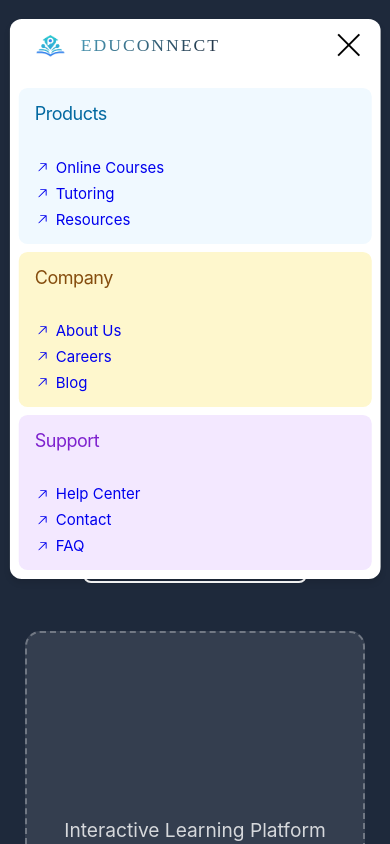
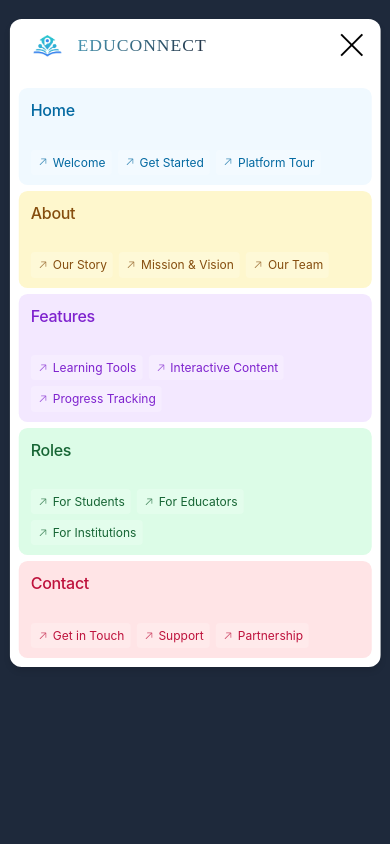
Before and after one commit to Javeria-Javaid/EduConnent, a React (Vite) app in the folder EduConnect/: page / in a window 390 px wide. Both pictures are taken after a click on the button 348 px from the left and 45 px from the top of the page. Shown: the top 844 px of the page. Built offline with nearby package versions, Linux system fonts and the light colour scheme.

Commit message:
added more menu items

```diff
--- a/EduConnect/src/App.jsx
+++ b/EduConnect/src/App.jsx
@@ -5,33 +5,53 @@ import './index.css'
 function App() {
     const navItems = [
         {
-            label: "Products",
+            label: "Home",
             bgColor: "#f0f9ff",
             textColor: "#0369a1",
             links: [
-                { label: "Online Courses", href: "#courses", ariaLabel: "Browse online courses" },
-                { label: "Tutoring", href: "#tutoring", ariaLabel: "Find tutors" },
-                { label: "Resources", href: "#resources", ariaLabel: "Learning resources" }
+                { label: "Welcome", href: "#home", ariaLabel: "Welcome to EduConnect" },
+                { label: "Get Started", href: "#get-started", ariaLabel: "Get started with EduConnect" },
+                { label: "Platform Tour", href: "#tour", ariaLabel: "Take a platform tour" }
             ]
         },
         {
-            label: "Company",
+            label: "About",
             bgColor: "#fef7cd",
             textColor: "#854d0e",
             links: [
-                { label: "About Us", href: "#about", ariaLabel: "Learn about EduConnect" },
-                { label: "Careers", href: "#careers", ariaLabel: "View career opportunities" },
-                { label: "Blog", href: "#blog", ariaLabel: "Read our blog" }
+                { label: "Our Story", href: "#about", ariaLabel: "Learn our story" },
+                { label: "Mission & Vision", href: "#mission", ariaLabel: "Our mission and vision" },
+                { label: "Our Team", href: "#team", ariaLabel: "Meet our team" }
             ]
         },
         {
-            label: "Support",
+            label: "Features",
             bgColor: "#f3e8ff",
             textColor: "#7e22ce",
             links: [
-                { label: "Help Center", href: "#help", ariaLabel: "Get help and support" },
-                { label: "Contact", href: "#contact", ariaLabel: "Contact us" },
-                { label: "FAQ", href: "#faq", ariaLabel: "Frequently asked questions" }
+                { label: "Learning Tools", href: "#features", ariaLabel: "Learning tools and features" },
+                { label: "Interactive Content", href: "#interactive", ariaLabel: "Interactive learning content" },
+                { label: "Progress Tracking", href: "#progress", ariaLabel: "Progress tracking features" }
+            ]
+        },
+        {
+            label: "Roles",
+            bgColor: "#dcfce7",
+            textColor: "#166534",
+            links: [
+                { label: "For Students", href: "#students", ariaLabel: "Features for students" },
+                { label: "For Educators", href: "#educators", ariaLabel: "Features for educators" },
+                { label: "For Institutions", href: "#institutions", ariaLabel: "Features for institutions" }
+            ]
+        },
+        {
+            label: "Contact",
+            bgColor: "#ffe4e6",
+            textColor: "#be123c",
+            links: [
+                { label: "Get in Touch", href: "#contact", ariaLabel: "Contact us" },
+                { label: "Support", href: "#support", ariaLabel: "Get support" },
+                { label: "Partnership", href: "#partnership", ariaLabel: "Partnership inquiries" }
             ]
         }
     ]
@@ -47,55 +67,41 @@ function App() {
                 buttonTextColor="#ffffff"
             />
 
-            {/* Hero Section with consistent width */}
-            <section className="page-section hero-section">
+            {/* Your page sections */}
+            <section id="home" className="page-section hero-section">
                 <div className="content-container">
                     <div className="hero-content">
-                        <h1>Transform Your Learning Journey with EduConnect</h1>
-                        <p>Access world-class education, expert tutors, and interactive resources all in one platform designed for modern learners.</p>
-                        <div className="hero-buttons">
-                            <button className="btn primary">Start Learning Free</button>
-                            <button className="btn secondary">Explore Courses</button>
-                        </div>
-                    </div>
-                    <div className="hero-visual">
-                        <div className="placeholder-visual">
-                            <span>Interactive Learning Platform</span>
-                        </div>
+                        <h1>Welcome to EduConnect</h1>
+                        <p>Your gateway to transformative learning experiences</p>
                     </div>
                 </div>
             </section>
 
-            {/* Features Section */}
-            <section className="page-section features-section">
+            <section id="about" className="page-section about-section">
                 <div className="content-container">
-                    <h2>Why EduConnect Stands Out</h2>
-                    <div className="features-grid">
-                        <div className="feature-card">
-                            <div className="feature-icon">🎯</div>
-                            <h3>Personalized Learning</h3>
-                            <p>AI-powered recommendations tailored to your learning style and goals.</p>
-                        </div>
-                        <div className="feature-card">
-                            <div className="feature-icon">🚀</div>
-                            <h3>Fast Progress Tracking</h3>
-                            <p>Monitor your improvement with detailed analytics and progress reports.</p>
-                        </div>
-                        <div className="feature-card">
-                            <div className="feature-icon">👥</div>
-                            <h3>Community Support</h3>
-                            <p>Join study groups and connect with peers and mentors worldwide.</p>
-                        </div>
-                    </div>
+                    <h2>About EduConnect</h2>
+                    {/* About content */}
                 </div>
             </section>
 
-            {/* CTA Section */}
-            <section className="page-section cta-section">
+            <section id="features" className="page-section features-section">
                 <div className="content-container">
-                    <h2>Ready to Start Your Learning Journey?</h2>
-                    <p>Join thousands of students already transforming their education with EduConnect.</p>
-                    <button className="btn primary large">Get Started Today</button>
+                    <h2>Features</h2>
+                    {/* Features content */}
+                </div>
+            </section>
+
+            <section id="students" className="page-section roles-section">
+                <div className="content-container">
+                    <h2>For Students</h2>
+                    {/* Roles content */}
+                </div>
+            </section>
+
+            <section id="contact" className="page-section contact-section">
+                <div className="content-container">
+                    <h2>Contact Us</h2>
+                    {/* Contact content */}
                 </div>
             </section>
         </div>
--- a/EduConnect/src/components/CardNav/CardNav.css
+++ b/EduConnect/src/components/CardNav/CardNav.css
@@ -11,7 +11,7 @@
 
 .card-nav {
     display: block;
-    height: 70px; /* Increased from 60px to 70px */
+    height: 70px;
     padding: 0;
     background-color: white;
     border: 0.5px solid rgba(255, 255, 255, 0.1);
@@ -27,7 +27,7 @@
     top: -5px;
     left: 0;
     right: 0;
-    height: 70px; /* Increased from 60px to 70px */
+    height: 70px;
     display: flex;
     align-items: center;
     justify-content: space-between;
@@ -43,6 +43,7 @@
     justify-content: center;
     cursor: pointer;
     gap: 6px;
+    color: #1e293b;
 }
 
 .hamburger-menu:hover .hamburger-line {
@@ -80,17 +81,18 @@
 }
 
 .logo {
-    height: 32px; /* Slightly increased logo size */
+    height: 32px;
 }
+
 .platform-name {
     font-size: 1.45rem;
-    font-weight: 300; /* Light weight for luxury feel */
+    font-weight: 300;
     background: linear-gradient(135deg, #4c9ebb, #1e293b);
     -webkit-background-clip: text;
     -webkit-text-fill-color: transparent;
     background-clip: text;
     white-space: nowrap;
-    letter-spacing: 2px; /* Even wider tracking */
+    letter-spacing: 2px;
     font-family: 'Libre Baskerville', 'Times New Roman', serif;
     text-transform: uppercase;
 }
@@ -100,8 +102,8 @@
     color: white;
     border: none;
     border-radius: calc(0.75rem - 0.35rem);
-    padding: 0 1.25rem; /* Slightly increased padding */
-    height: 80%; /* Better proportion with increased height */
+    padding: 0 1.25rem;
+    height: 80%;
     font-weight: 500;
     cursor: pointer;
     transition: background-color 0.3s ease;
@@ -113,19 +115,23 @@
     background-color: #333;
 }
 
+/* Card Content Area - Updated for 5 items */
 .card-nav-content {
     position: absolute;
     left: 0;
     right: 0;
-    top: 70px; /* Increased from 60px to match new height */
+    top: 70px;
     bottom: 0;
-    padding: 0.5rem;
+    padding: 0.75rem;
     display: flex;
     align-items: flex-end;
-    gap: 12px;
+    gap: 10px;
     visibility: hidden;
     pointer-events: none;
     z-index: 1;
+    justify-content: center;
+    flex-wrap: nowrap;
+    overflow-x: auto;
 }
 
 .card-nav.open .card-nav-content {
@@ -133,46 +139,81 @@
     pointer-events: auto;
 }
 
+/* Nav Cards - Optimized for 5 items */
 .nav-card {
     height: 100%;
     flex: 1 1 0;
-    min-width: 0;
+    min-width: 180px;
+    max-width: 220px;
     border-radius: calc(0.75rem - 0.2rem);
     position: relative;
     display: flex;
     flex-direction: column;
-    padding: 12px 16px;
-    gap: 8px;
+    padding: 10px 12px;
+    gap: 6px;
     user-select: none;
+    transition: transform 0.3s ease, box-shadow 0.3s ease;
+}
+
+.nav-card:hover {
+    transform: translateY(-2px);
+    box-shadow: 0 8px 25px rgba(0, 0, 0, 0.15);
 }
 
 .nav-card-label {
-    font-weight: 400;
-    font-size: 22px;
-    letter-spacing: -0.5px;
+    font-weight: 500;
+    font-size: 20px;
+    letter-spacing: -0.3px;
+    margin-bottom: 4px;
 }
 
 .nav-card-links {
     margin-top: auto;
     display: flex;
     flex-direction: column;
-    gap: 2px;
+    gap: 3px;
 }
 
 .nav-card-link {
-    font-size: 16px;
+    font-size: 14px;
     cursor: pointer;
     text-decoration: none;
-    transition: opacity 0.3s ease;
+    transition: all 0.3s ease;
     display: inline-flex;
     align-items: center;
-    gap: 6px;
+    gap: 4px;
+    padding: 2px 0;
+    color: inherit;
 }
 
 .nav-card-link:hover {
-    opacity: 0.75;
+    opacity: 0.8;
+    transform: translateX(2px);
 }
 
+.nav-card-link-icon {
+    font-size: 12px;
+    opacity: 0.7;
+}
+
+/* Tablet adjustments */
+@media (max-width: 1024px) {
+    .nav-card {
+        min-width: 160px;
+        max-width: 200px;
+        padding: 8px 10px;
+    }
+
+    .nav-card-label {
+        font-size: 18px;
+    }
+
+    .nav-card-link {
+        font-size: 13px;
+    }
+}
+
+/* Mobile adjustments */
 @media (max-width: 768px) {
     .card-nav-container {
         width: 95%;
@@ -182,11 +223,11 @@
     .card-nav-top {
         padding: 0.5rem 1rem;
         justify-content: space-between;
-        height: 65px; /* Slightly less on mobile */
+        height: 65px;
     }
 
     .card-nav {
-        height: 65px; /* Slightly less on mobile */
+        height: 65px;
     }
 
     .hamburger-menu {
@@ -201,11 +242,12 @@
     }
 
     .platform-name {
-        font-size: 1.2rem; /* Adjusted for mobile */
+        font-size: 1.2rem;
+        letter-spacing: 1.5px;
     }
 
     .logo {
-        height: 28px; /* Adjusted for mobile */
+        height: 28px;
     }
 
     .card-nav-cta-button {
@@ -213,34 +255,49 @@
     }
 
     .card-nav-content {
-        top: 65px; /* Adjusted for mobile */
+        top: 65px;
         flex-direction: column;
         align-items: stretch;
         gap: 8px;
-        padding: 0.5rem;
+        padding: 0.75rem;
         bottom: 0;
         justify-content: flex-start;
+        overflow-y: auto;
     }
 
     .nav-card {
         height: auto;
-        min-height: 60px;
+        min-height: 80px;
         flex: 1 1 auto;
-        max-height: none;
+        max-width: none;
+        min-width: auto;
+        padding: 12px 16px;
     }
 
     .nav-card-label {
         font-size: 18px;
+        margin-bottom: 6px;
+    }
+
+    .nav-card-links {
+        flex-direction: row;
+        flex-wrap: wrap;
+        gap: 8px;
     }
 
     .nav-card-link {
-        font-size: 15px;
+        font-size: 14px;
+        padding: 4px 8px;
+        background: rgba(255, 255, 255, 0.2);
+        border-radius: 4px;
     }
 }
 
+/* Small mobile adjustments */
 @media (max-width: 480px) {
     .platform-name {
         font-size: 1.1rem;
+        letter-spacing: 1px;
     }
 
     .logo {
@@ -248,14 +305,85 @@
     }
 
     .card-nav-top {
-        height: 60px; /* Even smaller on very small screens */
+        height: 60px;
+        padding: 0.5rem 0.8rem;
     }
 
     .card-nav {
-        height: 60px; /* Even smaller on very small screens */
+        height: 60px;
     }
 
     .card-nav-content {
-        top: 60px; /* Adjusted for very small screens */
+        top: 60px;
+        padding: 0.5rem;
+        gap: 6px;
+    }
+
+    .nav-card {
+        min-height: 70px;
+        padding: 10px 12px;
+    }
+
+    .nav-card-label {
+        font-size: 16px;
+    }
+
+    .nav-card-links {
+        gap: 6px;
+    }
+
+    .nav-card-link {
+        font-size: 12px;
+        padding: 3px 6px;
     }
 }
+
+/* Extra small screens */
+@media (max-width: 360px) {
+    .platform-name {
+        font-size: 1rem;
+    }
+
+    .logo {
+        height: 24px;
+    }
+
+    .logo-container {
+        gap: 0.3rem;
+    }
+
+    .nav-card-label {
+        font-size: 15px;
+    }
+
+    .nav-card-link {
+        font-size: 11px;
+    }
+}
+
+/* Smooth animations */
+.card-nav,
+.card-nav-content,
+.nav-card,
+.nav-card-link {
+    transition: all 0.3s cubic-bezier(0.4, 0, 0.2, 1);
+}
+
+/* Scrollbar styling for card content */
+.card-nav-content::-webkit-scrollbar {
+    height: 4px;
+}
+
+.card-nav-content::-webkit-scrollbar-track {
+    background: rgba(0, 0, 0, 0.1);
+    border-radius: 2px;
+}
+
+.card-nav-content::-webkit-scrollbar-thumb {
+    background: rgba(0, 0, 0, 0.3);
+    border-radius: 2px;
+}
+
+.card-nav-content::-webkit-scrollbar-thumb:hover {
+    background: rgba(0, 0, 0, 0.5);
+}
--- a/EduConnect/src/components/CardNav/CardNav.jsx
+++ b/EduConnect/src/components/CardNav/CardNav.jsx
@@ -13,7 +13,7 @@ const CardNav = ({
                      menuColor,
                      buttonBgColor,
                      buttonTextColor,
-                     platformName = 'EduConnect' // Add platform name prop
+                     platformName = 'EduConnect'
                  }) => {
     const [isHamburgerOpen, setIsHamburgerOpen] = useState(false);
     const [isExpanded, setIsExpanded] = useState(false);
@@ -23,7 +23,7 @@ const CardNav = ({
 
     const calculateHeight = () => {
         const navEl = navRef.current;
-        if (!navEl) return 260;
+        if (!navEl) return 300; // Increased height for 5 cards
 
         const isMobile = window.matchMedia('(max-width: 768px)').matches;
         if (isMobile) {
@@ -41,8 +41,8 @@ const CardNav = ({
 
                 contentEl.offsetHeight;
 
-                const topBar = 60;
-                const padding = 16;
+                const topBar = 70;
+                const padding = 20;
                 const contentHeight = contentEl.scrollHeight;
 
                 contentEl.style.visibility = wasVisible;
@@ -53,14 +53,14 @@ const CardNav = ({
                 return topBar + contentHeight + padding;
             }
         }
-        return 260;
+        return 300; // Increased default height for 5 cards
     };
 
     const createTimeline = () => {
         const navEl = navRef.current;
         if (!navEl) return null;
 
-        gsap.set(navEl, { height: 60, overflow: 'hidden' });
+        gsap.set(navEl, { height: 70, overflow: 'hidden' }); // Match card-nav height
         gsap.set(cardsRef.current, { y: 50, opacity: 0 });
 
         const tl = gsap.timeline({ paused: true });
@@ -71,7 +71,13 @@ const CardNav = ({
             ease
         });
 
-        tl.to(cardsRef.current, { y: 0, opacity: 1, duration: 0.4, ease, stagger: 0.08 }, '-=0.1');
+        tl.to(cardsRef.current, {
+            y: 0,
+            opacity: 1,
+            duration: 0.4,
+            ease,
+            stagger: 0.06 // Reduced stagger for more items
+        }, '-=0.1');
 
         return tl;
     };
@@ -162,17 +168,26 @@ const CardNav = ({
                 </div>
 
                 <div className="card-nav-content" aria-hidden={!isExpanded}>
-                    {(items || []).slice(0, 3).map((item, idx) => (
+                    {/* REMOVED .slice(0, 3) to show ALL items */}
+                    {(items || []).map((item, idx) => (
                         <div
                             key={`${item.label}-${idx}`}
                             className="nav-card"
                             ref={setCardRef(idx)}
-                            style={{ backgroundColor: item.bgColor, color: item.textColor }}
+                            style={{
+                                backgroundColor: item.bgColor,
+                                color: item.textColor
+                            }}
                         >
                             <div className="nav-card-label">{item.label}</div>
                             <div className="nav-card-links">
                                 {item.links?.map((lnk, i) => (
-                                    <a key={`${lnk.label}-${i}`} className="nav-card-link" href={lnk.href} aria-label={lnk.ariaLabel}>
+                                    <a
+                                        key={`${lnk.label}-${i}`}
+                                        className="nav-card-link"
+                                        href={lnk.href}
+                                        aria-label={lnk.ariaLabel}
+                                    >
                                         <GoArrowUpRight className="nav-card-link-icon" aria-hidden="true" />
                                         {lnk.label}
                                     </a>
```
